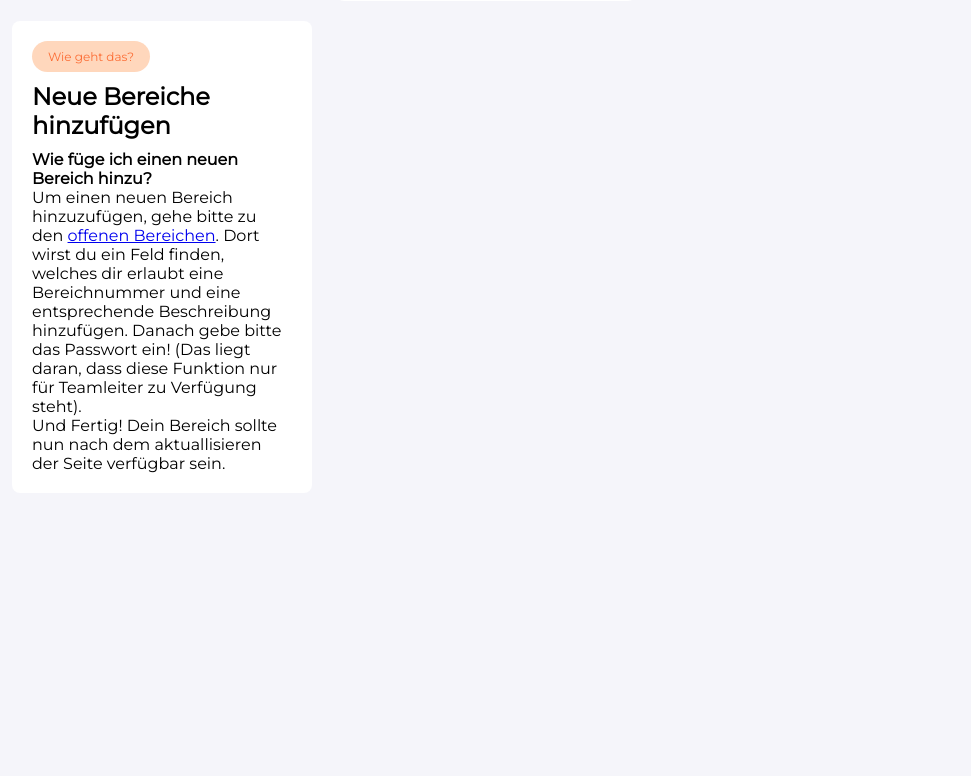
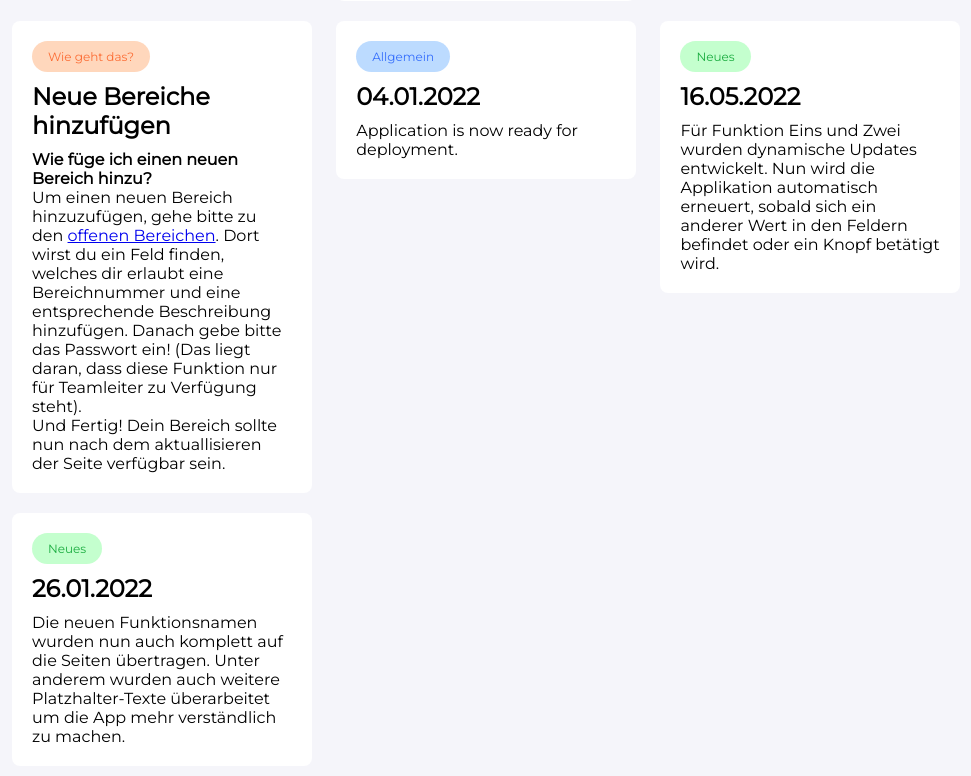
Before and after one commit to sarguhl/GoodDrinks, a Flask app: page /blog in a window 1280 px wide. Shown: the part 951-1727 px from the top of the page, without its empty margins (3-974 px from the left). Before the commit the page ends 1424 px from the top, so only its background shows below. Run offline with Flask 2, Linux system fonts and the light colour scheme; some libraries are stand-ins or nearby versions.

Commit message:
Update blog.html

```diff
--- a/website/templates/blog.html
+++ b/website/templates/blog.html
@@ -73,6 +73,32 @@
             Und Fertig! Dein Bereich sollte nun nach dem aktuallisieren der Seite verfügbar sein.
             </p>
         </div>
+        <div class="devlog">
+            <p class="allgemein">Allgemein</p>
+            <h2 class="devlog_title">04.01.2022</h2>
+            <p>
+            Application is now ready for deployment.
+            </p>
+        </div>
+        <div class="devlog">
+            <p class="neues">Neues</p>
+            <h2 class="devlog_title">16.05.2022</h2>
+            <p>
+            Für Funktion Eins und Zwei wurden dynamische Updates entwickelt.
+            Nun wird die Applikation automatisch erneuert, sobald sich ein
+            anderer Wert in den Feldern befindet oder ein Knopf betätigt wird.
+            </p>
+        </div>
+        <div class="devlog">
+            <p class="neues">Neues</p>
+            <h2 class="devlog_title">26.01.2022</h2>
+            <p>
+            Die neuen Funktionsnamen
+            wurden nun auch komplett auf die Seiten übertragen.
+            Unter anderem wurden auch weitere Platzhalter-Texte überarbeitet
+            um die App mehr verständlich zu machen.
+            </p>
+        </div>
     </div>
 
 </div>
```
